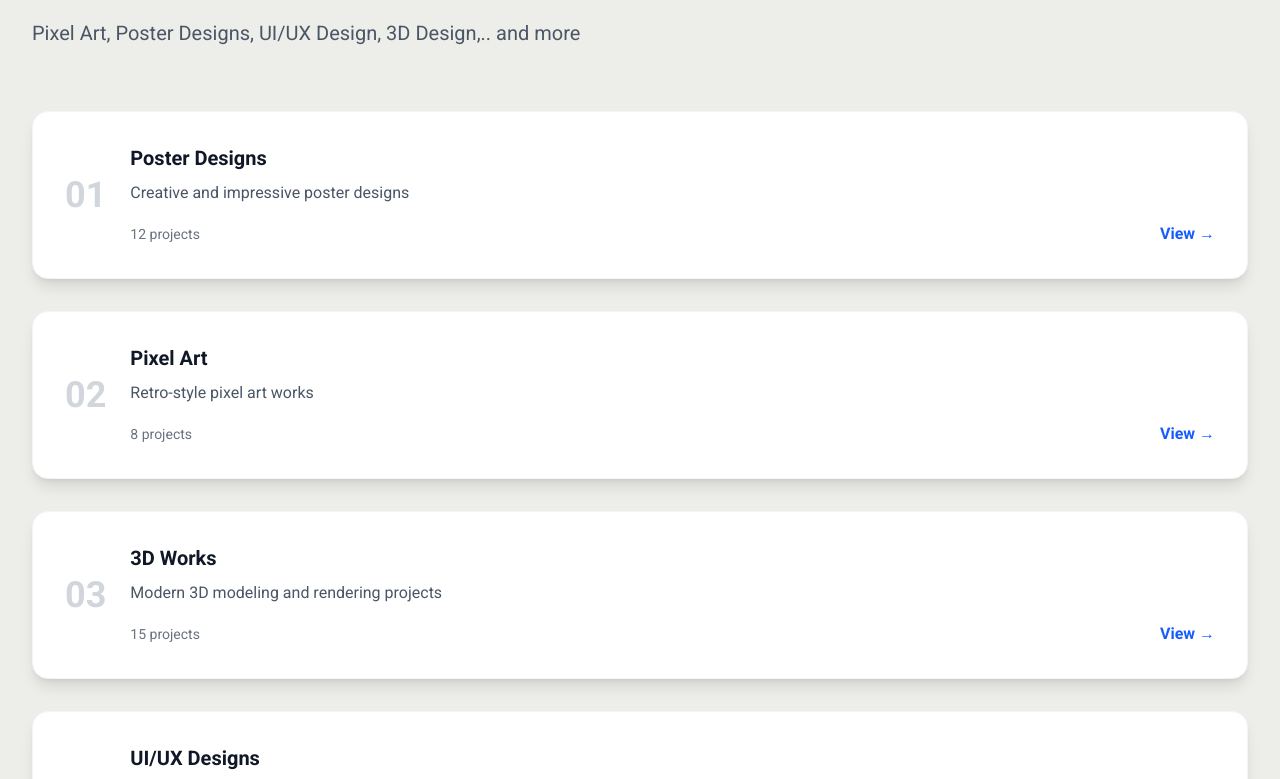
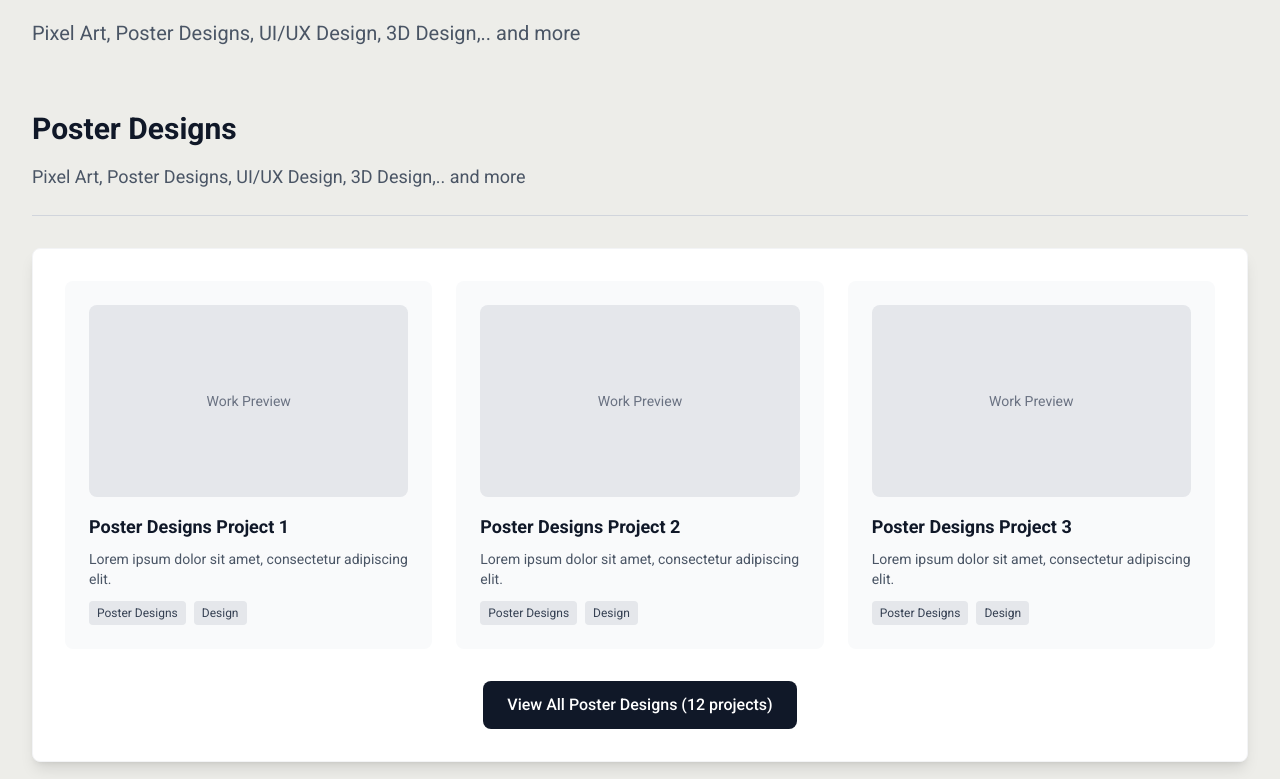
Before and after one commit to yusufgulmezz/portfolio, a Next.js app: page / in a window 1280 px wide. Shown: the part 1721-2500 px from the top of the page. Built offline with nearby package versions, Linux system fonts and the light colour scheme.

Commit message:
CategoriesSection bileşeninde yapı ve stil güncellemeleri yapıldı; kategori başlıkları ve içerikleri yeniden düzenlendi, etkileşimli öğeler eklendi.

```diff
--- a/src/components/sections/CategoriesSection.tsx
+++ b/src/components/sections/CategoriesSection.tsx
@@ -309,81 +309,116 @@ const CategoriesSection = () => {
           </p>
         </motion.div>
 
-        {/* Categories Grid */}
-        <motion.div
-          variants={containerVariants}
-          initial="hidden"
-          whileInView="visible"
-          viewport={{ once: true }}
-          className="grid grid-cols-1 gap-8"
-        >
-          {categories.map((category) => (
+        {/* Categories Sections */}
+        <div className="space-y-16">
+          {categories.map((category, index) => (
             <motion.div
               key={category.id}
-              variants={itemVariants}
-              whileHover={{ y: -8 }}
+              initial={{ opacity: 0, y: 30 }}
+              whileInView={{ opacity: 1, y: 0 }}
+              viewport={{ once: true }}
+              transition={{ duration: 0.8, delay: index * 0.2 }}
               className="group relative"
               onMouseEnter={() => setHoveredCategory(category.id)}
               onMouseLeave={() => setHoveredCategory(null)}
             >
-              <Link href={`/projects?category=${category.id}`}>
-                <div className="bg-white rounded-2xl shadow-lg hover:shadow-2xl transition-all duration-300 p-8 border border-gray-100 group-hover:border-gray-200 relative overflow-hidden">
+              {/* Category Header */}
+              <div className="mb-8">
+                <h3 className="text-2xl sm:text-3xl font-bold text-gray-900 mb-4">
+                  {category.name}
+                </h3>
+                <p className="text-lg text-gray-600 mb-6">
+                  Pixel Art, Poster Designs, UI/UX Design, 3D Design,.. and more
+                </p>
+                <div className="w-full h-px bg-gray-300"></div>
+              </div>
+
+              {/* Category Content */}
+              <div className="bg-white rounded-lg shadow-lg p-8 border border-gray-100 group-hover:border-gray-200 relative overflow-hidden">
                 {/* Hover Effect */}
                 {hoveredCategory === category.id && renderHoverEffect(category.hoverEffect)}
 
-                  <div className="flex items-center gap-6 relative z-10">
-                    {/* Number - standalone */}
-                    <span className="text-4xl font-bold text-gray-300 group-hover:text-gray-400 transition-colors duration-300 flex-shrink-0">
-                      {category.number}
-                    </span>
+                <div className="relative z-10">
+                  {/* Sample Work Items */}
+                  <div className="grid grid-cols-1 md:grid-cols-2 lg:grid-cols-3 gap-6">
+                    {[...Array(3)].map((_, itemIndex) => (
+                      <motion.div
+                        key={itemIndex}
+                        initial={{ opacity: 0, y: 20 }}
+                        whileInView={{ opacity: 1, y: 0 }}
+                        viewport={{ once: true }}
+                        transition={{ duration: 0.6, delay: itemIndex * 0.1 }}
+                        className="bg-gray-50 rounded-lg p-6 hover:bg-gray-100 transition-colors duration-300"
+                      >
+                        {/* Image Placeholder */}
+                        <div className="w-full h-48 bg-gray-200 rounded-lg mb-4 flex items-center justify-center">
+                          <div className="text-gray-500 text-sm">Work Preview</div>
+                        </div>
 
                         {/* Content */}
-                    <div className="flex-1">
-                      <h3 className="text-xl font-bold text-gray-900 mb-2 group-hover:text-gray-700 transition-colors">
-                        {category.name}
-                      </h3>
-                      <p className="text-gray-600 leading-relaxed mb-4">
-                        {category.description}
+                        <h4 className="text-lg font-semibold text-gray-900 mb-2">
+                          {category.name} Project {itemIndex + 1}
+                        </h4>
+                        <p className="text-sm text-gray-600 mb-3">
+                          Lorem ipsum dolor sit amet, consectetur adipiscing elit.
                         </p>
 
-                      {/* Project Count */}
-                      <div className="flex items-center justify-between">
-                        <span className="text-sm text-gray-500">
-                          {category.count} projects
+                        {/* Tags */}
+                        <div className="flex gap-2 flex-wrap">
+                          <span className="px-2 py-1 bg-gray-200 text-gray-700 text-xs rounded">
+                            {category.name}
                           </span>
-                        <motion.div
-                          initial={{ x: 0 }}
-                          whileHover={{ x: 5 }}
-                          className="text-blue-600 font-semibold"
+                          <span className="px-2 py-1 bg-gray-200 text-gray-700 text-xs rounded">
+                            Design
+                          </span>
+                        </div>
+                      </motion.div>
+                    ))}
+                  </div>
+
+                  {/* View More Button */}
+                  <div className="mt-8 text-center">
+                    <Link href={`/projects?category=${category.id}`}>
+                      <motion.button
+                        whileHover={{ scale: 1.05 }}
+                        whileTap={{ scale: 0.95 }}
+                        className="px-6 py-3 bg-gray-900 text-white font-medium rounded-lg hover:bg-gray-800 transition-colors duration-300"
                       >
-                          View →
-                        </motion.div>
+                        View All {category.name} ({category.count} projects)
+                      </motion.button>
+                    </Link>
                   </div>
                 </div>
               </div>
-                </div>
-              </Link>
             </motion.div>
           ))}
-        </motion.div>
+        </div>
 
-        {/* View All Button */}
+        {/* Bottom CTA */}
         <motion.div
           initial={{ opacity: 0, y: 30 }}
           whileInView={{ opacity: 1, y: 0 }}
           viewport={{ once: true }}
           transition={{ duration: 0.8, delay: 0.4 }}
-          className="text-center mt-12"
+          className="text-center mt-16"
         >
-          <Link href="/projects">
+          <div className="bg-gray-50 rounded-2xl p-8 border border-gray-200">
+            <h3 className="text-2xl font-bold text-gray-900 mb-4">
+              Ready to work together?
+            </h3>
+            <p className="text-gray-600 mb-6 max-w-2xl mx-auto">
+              Let's create something amazing together. Get in touch to discuss your project.
+            </p>
+            <Link href="/contact">
               <motion.button
                 whileHover={{ scale: 1.05 }}
                 whileTap={{ scale: 0.95 }}
-              className="px-8 py-4 bg-gradient-to-r from-blue-600 to-purple-600 text-white font-semibold rounded-lg shadow-lg hover:shadow-xl transition-all duration-300"
+                className="px-8 py-4 bg-gray-900 text-white font-semibold rounded-lg hover:bg-gray-800 transition-colors duration-300"
               >
-              View All Projects
+                Get In Touch
               </motion.button>
             </Link>
+          </div>
         </motion.div>
       </div>
     </section>
```
Lines whose indentation alone changed are shown as unchanged.
